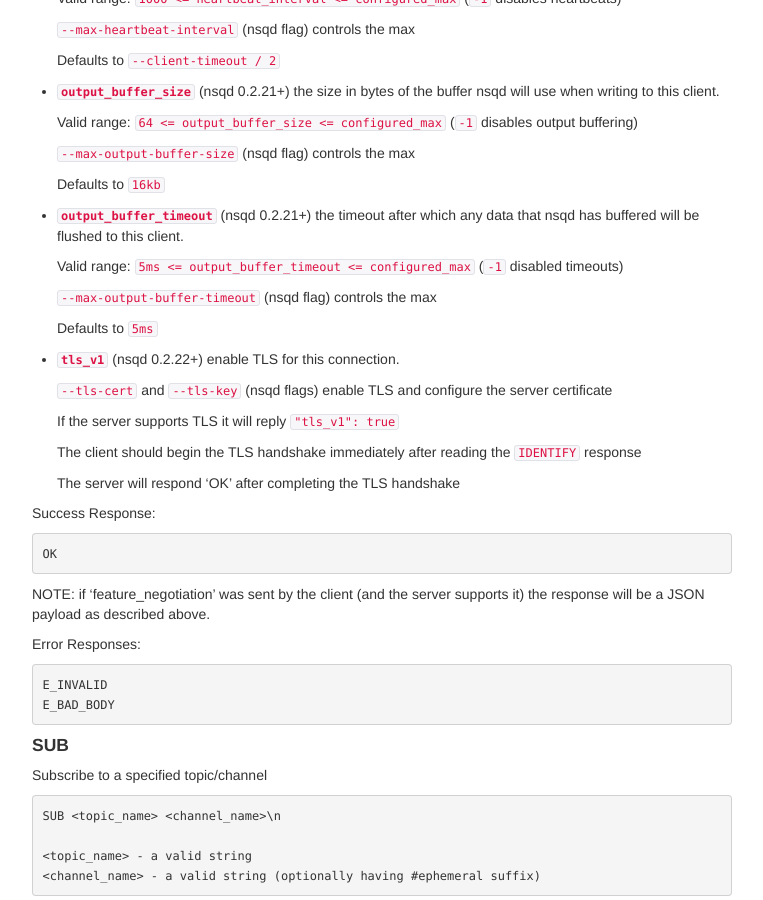
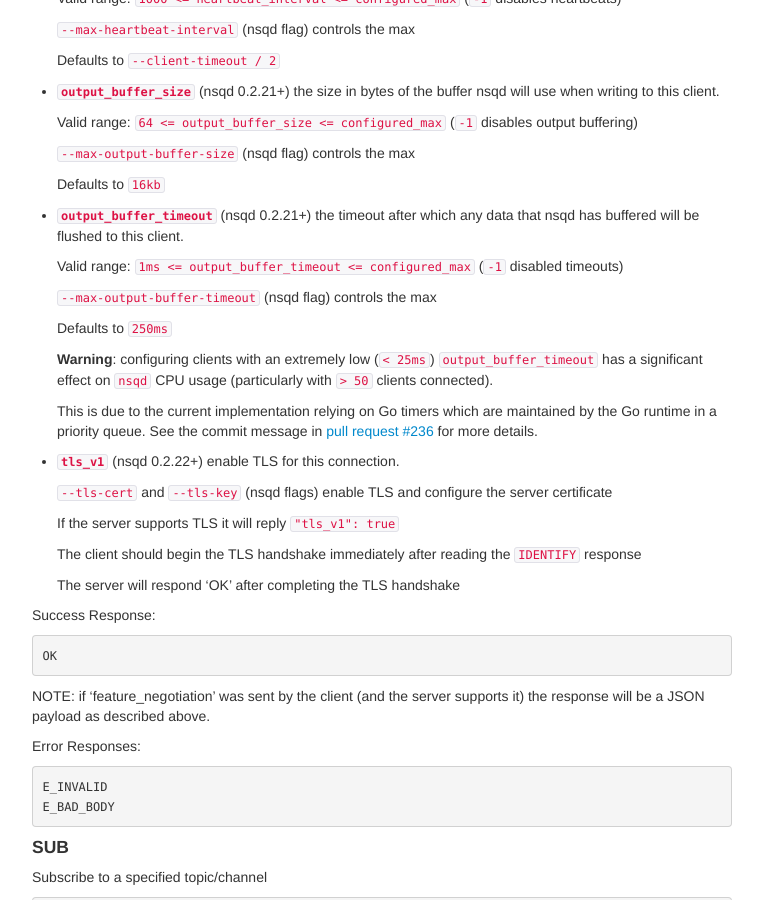
Before and after one commit to nsqio/nsq, a Jekyll site: the page built from _posts/2013-03-01-tcp_protocol_spec.md, in a window 1280 px wide and 900 px high, scrolled down 1003 px. Shown: the whole window, without its empty margins (378-1141 px from the left). Built offline with Jekyll 4.4.1, drawn with Linux system fonts in a browser that asks for light colours.

Commit message:
document output_buffer_timeout tradeoffs

```diff
--- a/_posts/2013-03-01-tcp_protocol_spec.md
+++ b/_posts/2013-03-01-tcp_protocol_spec.md
@@ -78,11 +78,18 @@ NOTE: this command takes a size prefixed **JSON** body, relevant fields:
  * **`output_buffer_timeout`** (nsqd 0.2.21+) the timeout after which any data that nsqd has
                                  buffered will be flushed to this client.
 
-     Valid range: `5ms <= output_buffer_timeout <= configured_max` (`-1` disabled timeouts)
+     Valid range: `1ms <= output_buffer_timeout <= configured_max` (`-1` disabled timeouts)
 
      `--max-output-buffer-timeout` (nsqd flag) controls the max
 
-     Defaults to `5ms`
+     Defaults to `250ms`
+
+     **Warning**: configuring clients with an extremely low (`< 25ms`) `output_buffer_timeout`
+     has a significant effect on `nsqd` CPU usage (particularly with `> 50` clients connected).
+
+     This is due to the current implementation relying on Go timers which are maintained by the Go
+     runtime in a priority queue.  See the commit message in [pull request #236][pull_req_236] for
+     more details.
 
  * **`tls_v1`** (nsqd 0.2.22+) enable TLS for this connection.
 
@@ -286,3 +293,5 @@ And finally, the message format:
                            (uint16)
                             2-byte
                            attempts
+
+[pull_req_236]: https://github.com/bitly/nsq/pull/236
```
